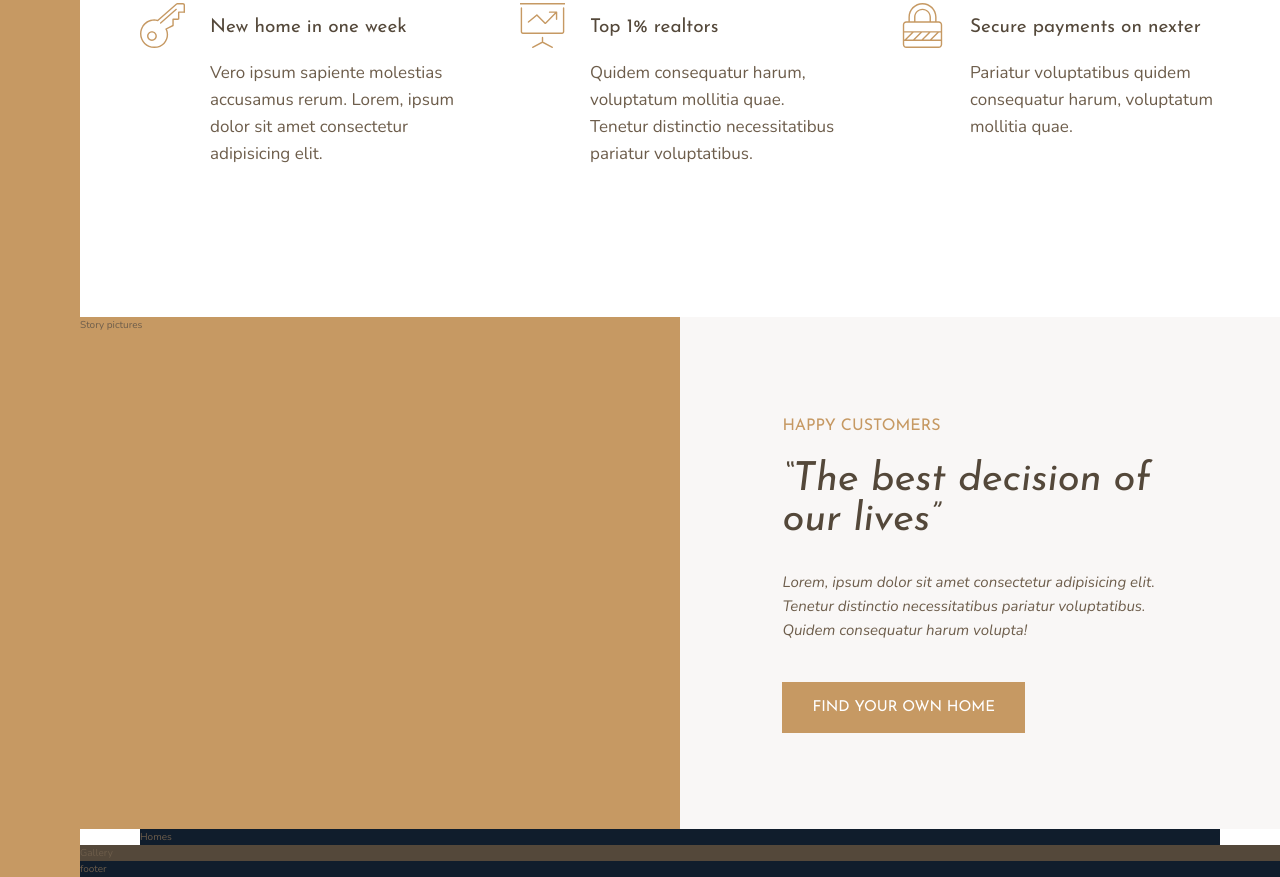
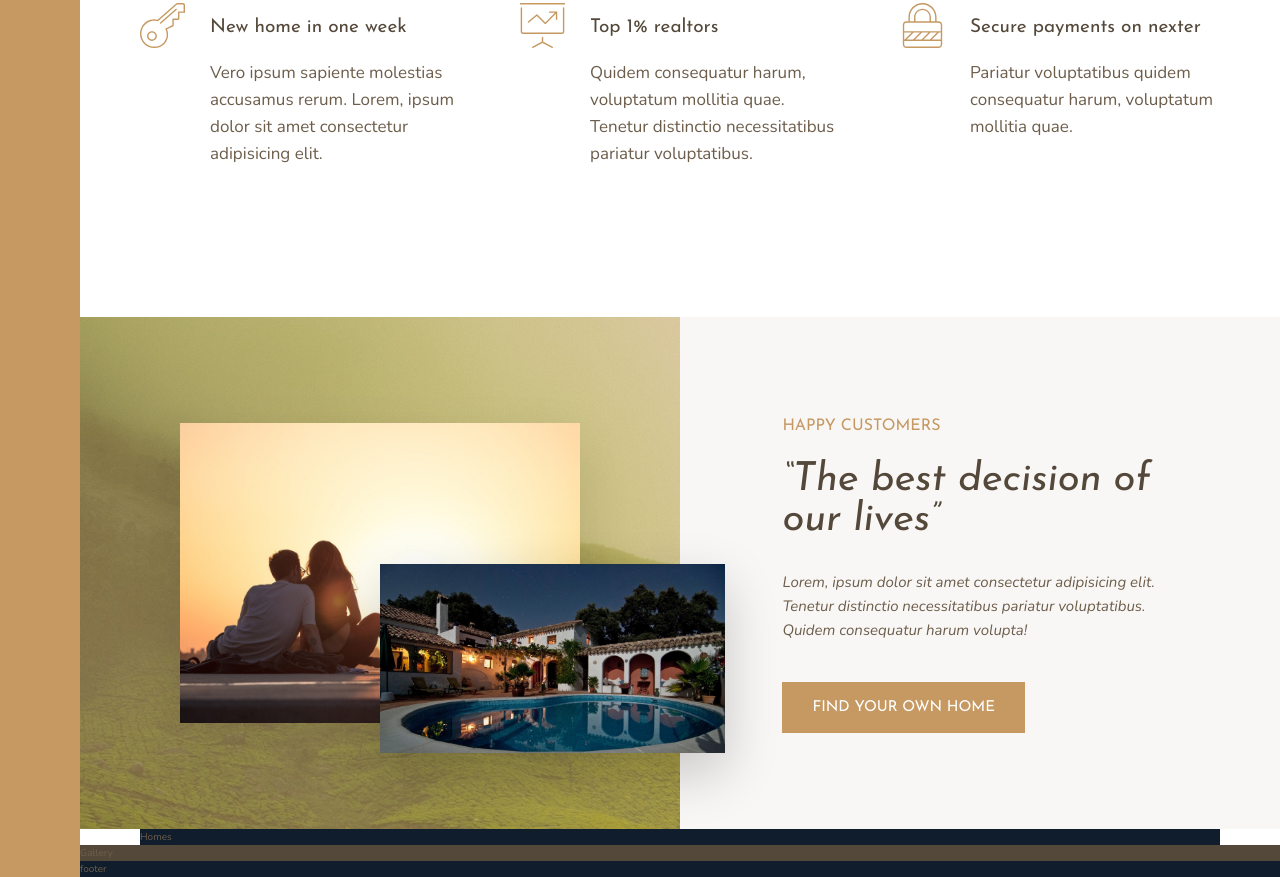
Before and after one commit to eelok/grid-3-nnexterr, a website: page index.html in a window 1280 px wide. Shown: the part 991-1868 px from the top of the page. Drawn offline with nearby package versions, Linux system fonts and the light colour scheme.

Commit message:
complete story section

```diff
--- a/index.html
+++ b/index.html
@@ -66,7 +66,8 @@
             </div>
         </section>
         <div class="story__pictures">
-           Story  pictures
+           <img src="img/story-1.jpeg" alt="Couple with new house" class="story__img--1">
+           <img src="img/story-2.jpeg" alt="New house" class="story__img--2">
         </div>
         <div class="story__content">
             <h3 class="heading-3 mb-sm">Happy customers</h3>
--- a/sass/_story.scss
+++ b/sass/_story.scss
@@ -1,9 +1,30 @@
 .story {
-
     &__pictures {
         background-color: $color-primary;
         grid-column: full-start / col-end 4;
+
+        display: grid;
+        grid-template-rows: repeat(6, 1fr);
+        grid-template-columns: repeat(6, 1fr);
+        align-items: center;
+        background-image: linear-gradient(rgba($color-primary, .5), rgba($color-primary, .5)), url(../img/back.jpg);
+
     }
+
+    &__img--1 {
+        width: 100%;
+        grid-row: 2 / 6;
+        grid-column: 2 / span 4;
+        box-shadow: 0 2rem 5rem rgba(#000, .1);
+    }
+    &__img--2 {
+        width: 115%;
+        grid-row: 4 / 6;
+        grid-column: 4 / 7;
+        z-index: 10;
+        box-shadow: 0 2rem 5rem rgba(#000, .2);
+    }
+
     &__content {
         background-color: $color-grey-light-1;
         grid-column: col-start 5 / full-end;
```
Also changed, not shown: css/style.css.
